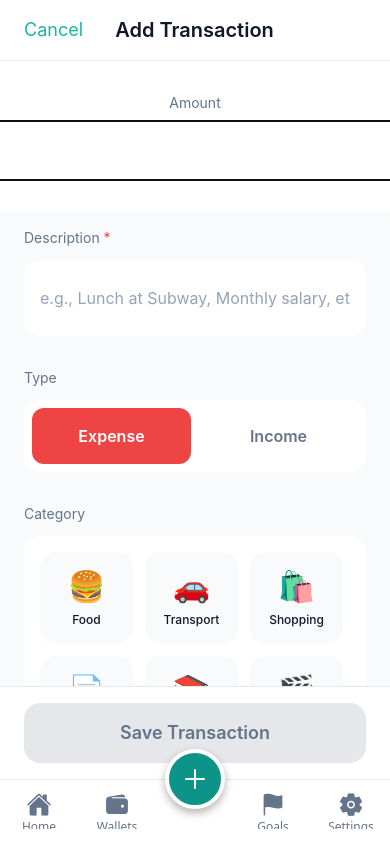
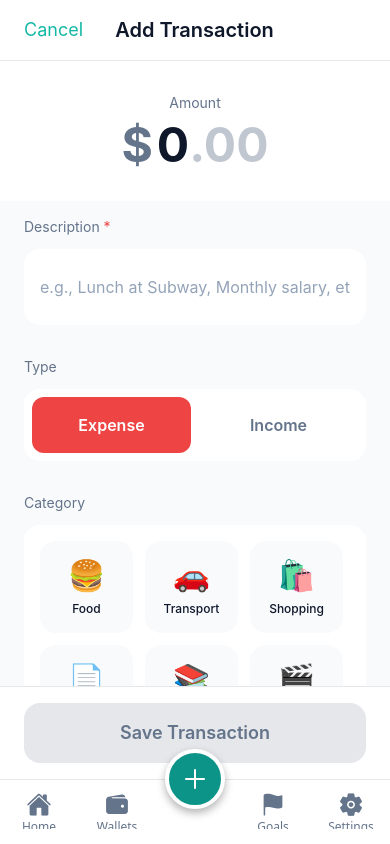
Before and after one commit to Bisheshwar-Das/ExpenSense, a React Native app: screen /Add in a window 390 px wide. Built offline with nearby package versions, Linux system fonts and the light colour scheme.

Commit message:
UX improvement on amount decimal point inputs

```diff
--- a/src/screens/AddTransactionScreen.tsx
+++ b/src/screens/AddTransactionScreen.tsx
@@ -34,6 +34,25 @@ export default function AddTransactionScreen() {
   const [selectedWallet, setSelectedWallet] = useState<string>('Main Wallet');
   const [notes, setNotes] = useState('');
   const [date, setDate] = useState(new Date());
+
+  // Parse amount for display
+  const getAmountParts = () => {
+    if (!amount) return { dollars: '', cents: '.00', hasDecimal: false };
+
+    const parts = amount.split('.');
+    const dollars = parts[0];
+    const cents = parts[1];
+
+    if (cents !== undefined) {
+      // User has typed decimal - pad or truncate to 2 digits
+      const centDisplay = cents.padEnd(3, '0').slice(0, 2);
+      return { dollars, cents: '.' + centDisplay, hasDecimal: true };
+    }
+
+    return { dollars, cents: '.00', hasDecimal: false };
+  };
+
+  const displayAmount = getAmountParts();
 
   // Get categories based on type
   const categories = type === 'expense' ? EXPENSE_CATEGORIES : INCOME_CATEGORIES;
@@ -100,17 +119,39 @@ export default function AddTransactionScreen() {
         {/* Amount Input - BIG and centered */}
         <View className="bg-white px-6 py-8 items-center">
           <Text className="text-textSecondary text-sm mb-2">Amount</Text>
-          <View className="flex-row items-center">
-            <Text className="text-4xl text-textSecondary mr-2">$</Text>
+          <View className="flex-row items-center justify-center">
+            <Text className="text-5xl font-bold text-textSecondary mr-1">$</Text>
+            <View className="flex-row items-baseline">
+              {/* Hidden input - we control display */}
+              <View style={{ position: 'relative' }}>
                 <TextInput
                   value={amount}
                   onChangeText={setAmount}
-              placeholder="0.00"
+                  placeholder=""
                   keyboardType="decimal-pad"
                   className="text-5xl font-bold text-textPrimary"
-              style={{ minWidth: 150 }}
+                  style={{
+                    position: 'absolute',
+                    opacity: 0,
+                    width: 200,
+                  }}
                   autoFocus
                 />
+                {/* Display text */}
+                <View className="flex-row items-baseline">
+                  <Text className="text-5xl font-bold text-textPrimary">
+                    {displayAmount.dollars || '0'}
+                  </Text>
+                  <Text
+                    className={`text-5xl font-bold ${
+                      displayAmount.hasDecimal ? 'text-textPrimary' : 'text-textSecondary/40'
+                    }`}
+                  >
+                    {displayAmount.cents}
+                  </Text>
+                </View>
+              </View>
+            </View>
           </View>
         </View>
 
```
Lines whose indentation alone changed are shown as unchanged.
